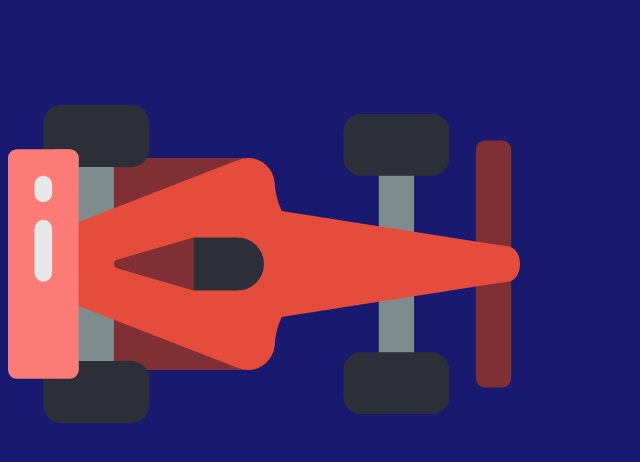
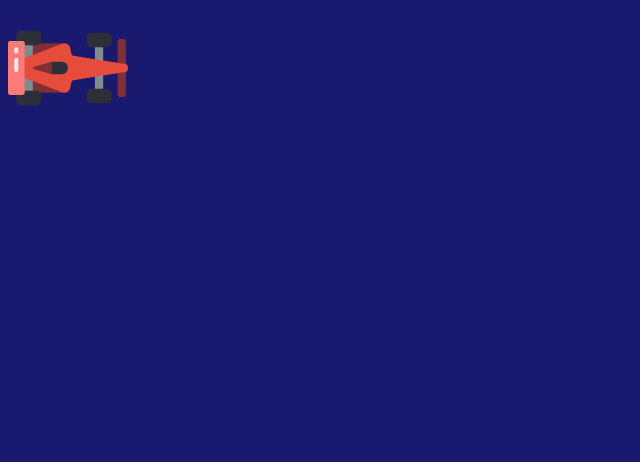
Before and after one commit to Samuel-Cho/driving-game, a website: page index.html in a window 1280 px wide. Shown: the whole page, without its empty margins (0-640 px from the left). Drawn offline with Linux system fonts and the light colour scheme.

Commit message:
Styled car to appropriate size. #1

```diff
--- a/index.html
+++ b/index.html
@@ -9,7 +9,7 @@
     <main>
       <div class="container">
         <div class="car-image-container">
-          <img src="images/f1.svg" alt="race car">
+          <img class="race-car" src="images/f1.svg" alt="race car">
         </div>
       </div>
     </main>
--- a/styles.css
+++ b/styles.css
@@ -5,3 +5,7 @@
 body {
   background-color: midnightblue;
 }
+
+.race-car {
+  height: 120px;
+}
```
